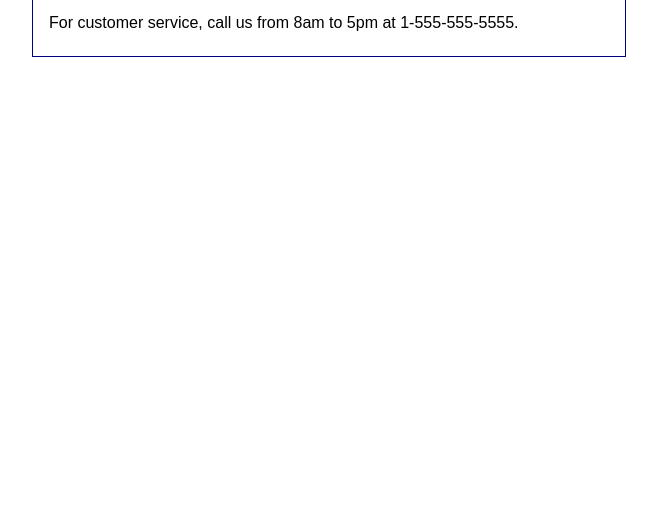
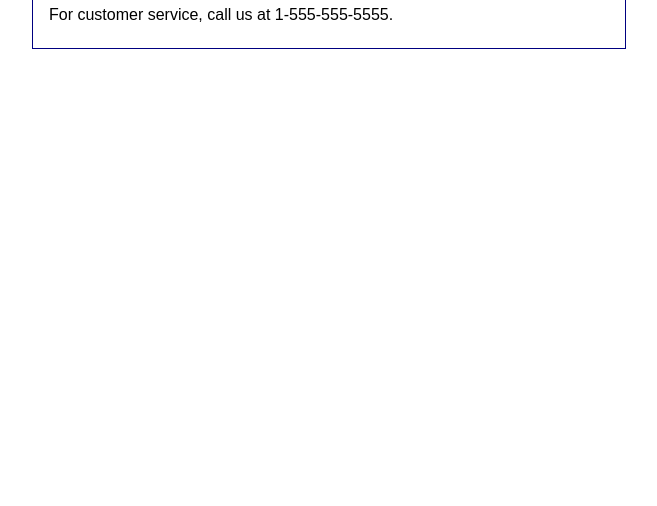
Before and after one commit to Veliz-LAMC/exercise2-2-strong86, a plain HTML site: page index.html in a window 1280 px wide. Shown: the part 294-800 px from the top of the page, without its empty margins (311-968 px from the left). Drawn offline with Linux system fonts and the light colour scheme.

Commit message:
Update index.html

```diff
--- a/index.html
+++ b/index.html
@@ -17,6 +17,6 @@
         <p>Now, this one book will help you master all of the JavaScript and
             jQuery skills that every web developer should have. To find out
             how, <a href="">read more...</a></p>
-        <p id="service">For customer service, call us from 8am to 5pm at 1-555-555-5555.</p>
+        <p>For customer service, call us at 1-555-555-5555.</p>
      </body>
 </html>
```
